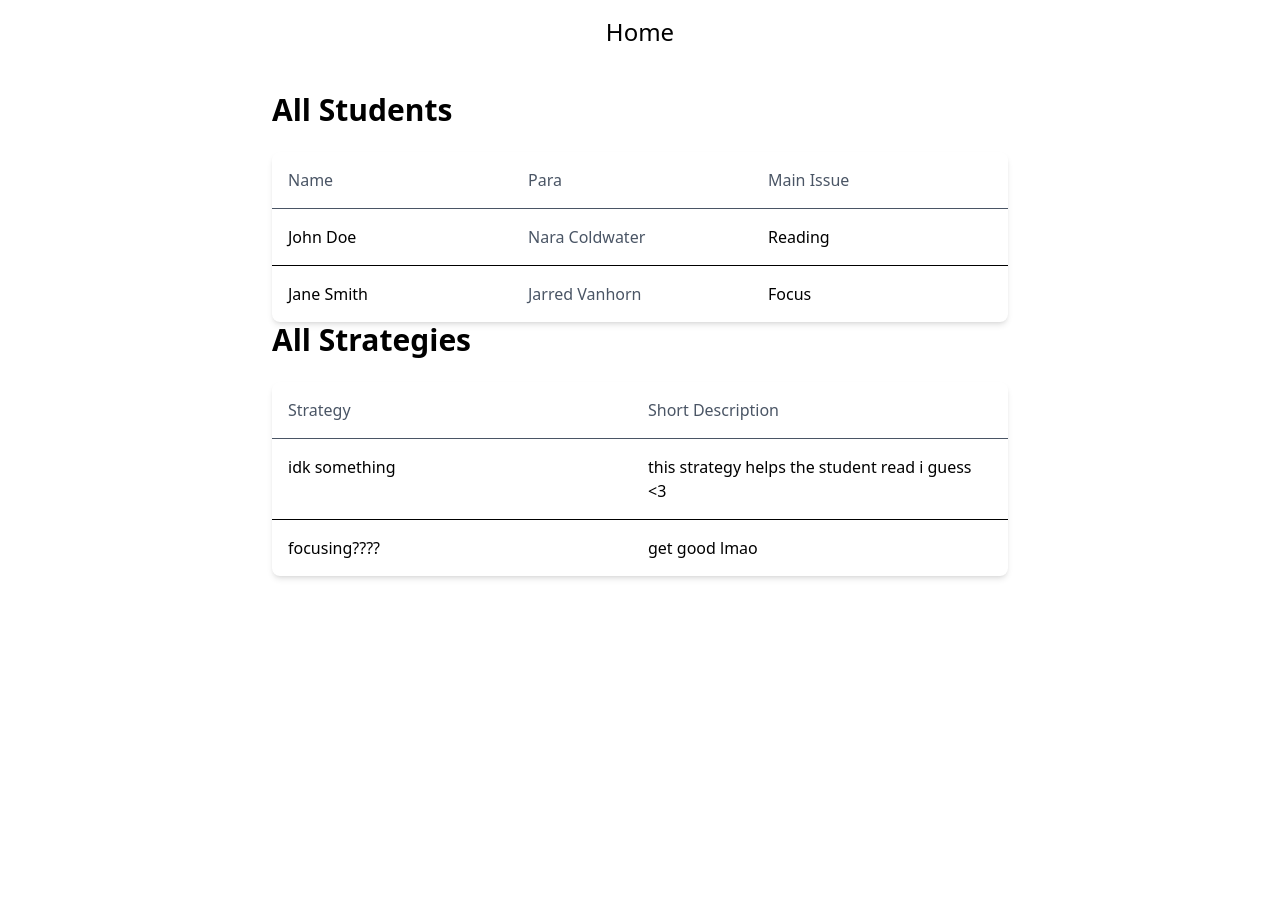
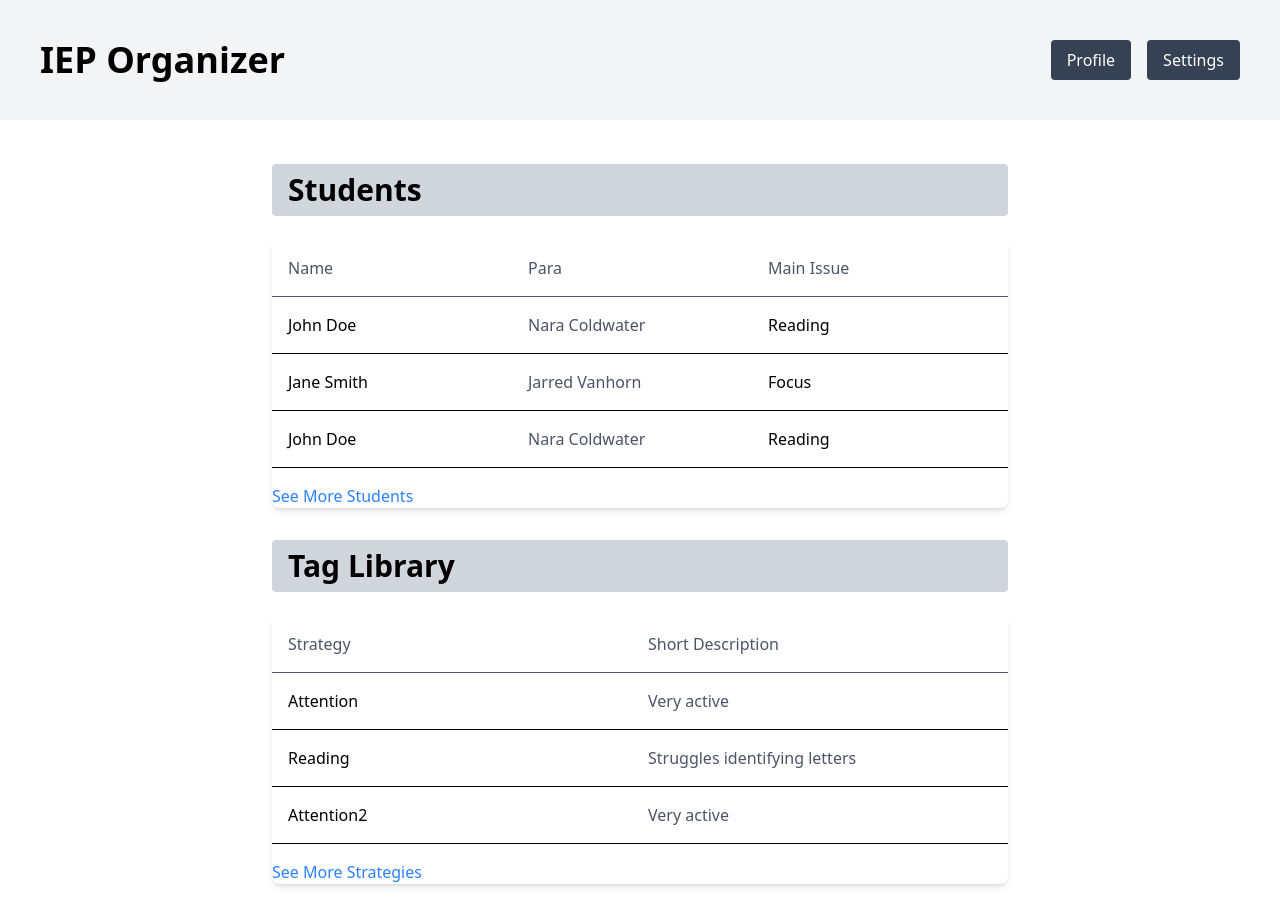
Before and after one commit to IkeAlmighty/hack-the-gap, a React (Vite) app in the folder client/: page / in a window 1280 px wide. Before the commit the page ends 800 px from the top, so only its background shows below. Built offline with nearby package versions, Linux system fonts and the light colour scheme; no server answers.

Commit message:
Home page basically finished

```diff
--- a/client/src/pages/Home.jsx
+++ b/client/src/pages/Home.jsx
@@ -1,8 +1,13 @@
 import React, { useState, useEffect } from 'react';
+import "../data/dummy-data.js"
+import dummyData from '../data/dummy-data.js';
 
 export const HomePage = () => {
   const [students, setStudents] = useState([]);
   const [strategies, setStrategies] = useState([]);
+  const [visibleStudents, setVisibleStudents] = useState(3);
+  const [visibleStrategies, setVisibleStrategies] = useState(3);
+
 
   useEffect(() => {
     // Fetch or define the students data here
@@ -11,6 +16,10 @@ export const HomePage = () => {
       const data = [
         { id: 1, name: 'John Doe', para: 'Nara Coldwater', issue: 'Reading'},
         { id: 2, name: 'Jane Smith', para: 'Jarred Vanhorn', issue: 'Focus' },
+        { id: 3, name: 'John Doe', para: 'Nara Coldwater', issue: 'Reading'},
+        { id: 4, name: 'Jane Smith', para: 'Jarred Vanhorn', issue: 'Focus' },
+        { id: 5, name: 'John Doe', para: 'Nara Coldwater', issue: 'Reading'},
+        { id: 6, name: 'Jane Smith', para: 'Jarred Vanhorn', issue: 'Focus' },
         // Add more students here
       ];
       setStudents(data);
@@ -24,28 +33,50 @@ export const HomePage = () => {
     const fetchStrategies = async () => {
       // Example data
       const data = [
-        { id: 1, strat: 'idk something', short_desc: 'this strategy helps the student read i guess <3'},
-        { id: 2, strat: 'focusing????', short_desc: 'get good lmao'},
-        // Add more students here
-      ];
+        {tag: "Attention", behavior: "Very active"},
+        {tag: "Reading", behavior: "Struggles identifying letters"},
+        {tag: "Attention2", behavior: "Very active"},
+        {tag: "Reading2", behavior: "Struggles identifying letters"},
+        {tag: "Attention3", behavior: "Very active"},
+        {tag: "Reading3", behavior: "Struggles identifying letters"},
+      ]
+      //dummyData.collections;
       setStrategies(data);
     };
 
     fetchStrategies();
   }, []);
 
+  const showMoreStudents = () => {
+    setVisibleStudents(prevVisibleStudents => prevVisibleStudents + 4);
+  };
+
+  const showMoreStrategies = () => {
+    setVisibleStrategies(prevVisibleStrategies => prevVisibleStrategies + 4);
+  };
+
   return (
-    <div className="max-w-4xl mx-auto p-6">
-      <h1 className="text-3xl font-bold mb-6">All Students</h1>
 
-      <div className="bg-white rounded-lg shadow-md">
+    <div className="w-full">
+      {/* Navigation Bar */}
+      <div className="bg-gray-100 text-black p-10 flex justify-between items-center mb-8 w-full fixed top-0 left-0">
+        <div className="text-4xl font-bold">IEP Organizer</div>
+        <div>
+          <button className="text-white mr-4 px-4 py-2 bg-gray-700 rounded hover:bg-gray-600">Profile</button>
+          <button className="text-white px-4 py-2 bg-gray-700 rounded hover:bg-gray-600">Settings</button>
+        </div>
+      </div>
+      <div className="max-w-4xl mx-auto p-6 pt-24">
+      <h1 className="text-3xl px-4 py-2 bg-gray-300 rounded font-bold mb-6">Students</h1>
+
+      <div className="bg-white rounded-lg shadow-md mb-8">
         <div className="grid grid-cols-3 gap-4 p-4 font-medium text-gray-600 border-b">
           <div>Name</div>
           <div>Para</div>
           <div>Main Issue</div>
         </div>
 
-        {students.map(student => (
+        {students.slice(0, visibleStudents).map(student => (
           <div
             key={student.id}
             className="grid grid-cols-3 gap-4 p-4 hover:bg-gray-50 border-b last:border-b-0"
@@ -55,8 +86,14 @@ export const HomePage = () => {
             <div className="font-medium">{student.issue}</div>
           </div>
         ))}
+        {visibleStudents < students.length && (
+          <button onClick={showMoreStudents} className="mt-4 text-blue-500">
+            See More Students
+          </button>
+        )}
       </div>
-      <h1 className="text-3xl font-bold mb-6">All Strategies</h1>
+
+      <h1 className="text-3xl px-4 py-2 bg-gray-300 rounded font-bold mb-6">Tag Library</h1>
 
       <div className="bg-white rounded-lg shadow-md">
         <div className="grid grid-cols-2 gap-4 p-4 font-medium text-gray-600 border-b">
@@ -64,15 +101,22 @@ export const HomePage = () => {
           <div>Short Description</div>
         </div>
 
-        {strategies.map(strategy => (
+        {strategies.slice(0, visibleStrategies).map(strategy => (
           <div
-            key={strategy.id}
+            key={strategy.tag}
             className="grid grid-cols-2 gap-4 p-4 hover:bg-gray-50 border-b last:border-b-0"
           >
-            <div>{strategy.strat}</div>
-            <div className="text-gray-1000">{strategy.short_desc}</div>
+            <div>{strategy.tag}</div>
+            <div className="text-gray-600">{strategy.behavior}</div>
           </div>
         ))}
+
+        {visibleStrategies < strategies.length && (
+          <button onClick={showMoreStrategies} className="mt-4 text-blue-500">
+            See More Strategies
+          </button>
+        )}
+      </div>
       </div>
     </div>
 
```
